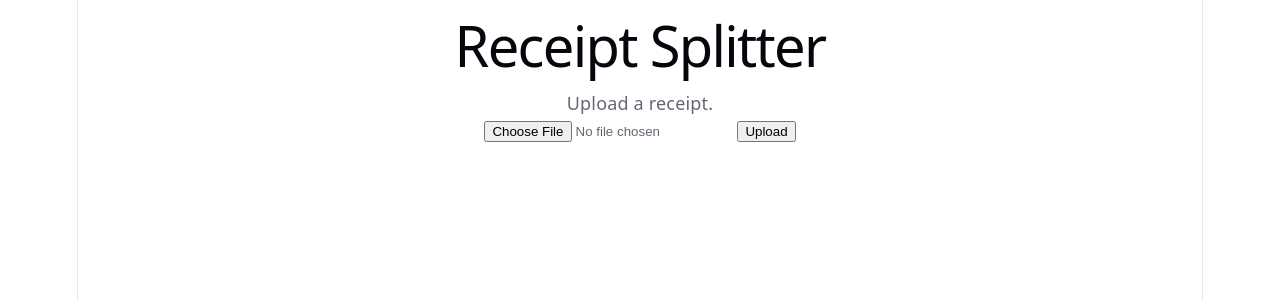
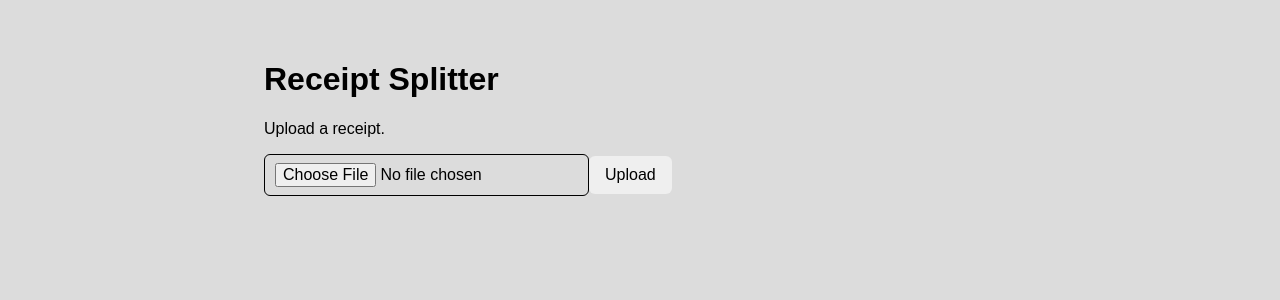
Before and after one commit to AlecTurcus/receipt-splitter, a React (Vite) app in the folder frontend/: page / in a window 1280 px wide. Shown: the top 300 px of the page. Built offline with nearby package versions, Linux system fonts and the light colour scheme.

Commit message:
Add frontend styling, update README

```diff
--- a/frontend/src/App.css
+++ b/frontend/src/App.css
@@ -1,184 +1,115 @@
-.counter {
-  font-size: 16px;
-  padding: 5px 10px;
-  border-radius: 5px;
-  color: var(--accent);
-  background: var(--accent-bg);
-  border: 2px solid transparent;
-  transition: border-color 0.3s;
-  margin-bottom: 24px;
-
-  &:hover {
-    border-color: var(--accent-border);
-  }
-  &:focus-visible {
-    outline: 2px solid var(--accent);
-    outline-offset: 2px;
-  }
+.app {
+  max-width: 800px;
+  margin:0 auto;
+  padding: 40px 24px;
 }
 
-.hero {
-  position: relative;
-
-  .base,
-  .framework,
-  .vite {
-    inset-inline: 0;
-    margin: 0 auto;
+.receipt-section {
+  background: white;
+  padding: 24px;
+  margin-top: 24px;
+  border-radius: 12px;
+  box-shadow: 0 2px 8px rgba(0, 0, 0, 0.08);
+  max-width: 650px;
 }
 
-  .base {
-    width: 170px;
-    position: relative;
-    z-index: 0;
+input {
+  padding: 8px 10px;
+  border: 1px solid;
+  border-radius: 6px;
+  font-size: 1rem;
 }
 
-  .framework,
-  .vite {
-    position: absolute;
+button {
+  padding: 10px 16px;
+  border: none;
+  border-radius: 6px;
+  cursor: pointer;
+  font-size: 1rem;
 }
 
-  .framework {
-    z-index: 1;
-    top: 34px;
-    height: 28px;
-    transform: perspective(2000px) rotateZ(300deg) rotateX(44deg) rotateY(39deg)
-      scale(1.4);
+label {
+  display: block;
+  margin-bottom: 12px;
 }
 
-  .vite {
-    z-index: 0;
-    top: 107px;
-    height: 26px;
-    width: auto;
-    transform: perspective(2000px) rotateZ(300deg) rotateX(40deg) rotateY(39deg)
-      scale(0.8);
-  }
+.item {
+  display: flex;
+  flex-direction: column;
+  align-items: flex-start;
+  gap: 12px;
+  margin-bottom: 16px;
 }
 
-#center {
+.item-fields {
   display: flex;
-  flex-direction: column;
-  gap: 25px;
-  place-content: center;
-  place-items: center;
-  flex-grow: 1;
-
-  @media (max-width: 1024px) {
-    padding: 32px 20px 24px;
-    gap: 18px;
-  }
+  gap: 12px;
+  margin-bottom: 8px;
 }
 
-#next-steps {
+.item-people {
   display: flex;
-  border-top: 1px solid var(--border);
-  text-align: left;
-
-  & > div {
-    flex: 1 1 0;
-    padding: 32px;
-    @media (max-width: 1024px) {
-      padding: 24px 20px;
-    }
+  gap: 12px;
+  flex-wrap: wrap;
 }
 
-  .icon {
-    margin-bottom: 16px;
-    width: 22px;
-    height: 22px;
+.item-people label {
+  display: flex;
+  align-items: center;
+  gap: 4px;
+  margin-bottom: 0;
 }
 
-  @media (max-width: 1024px) {
-    flex-direction: column;
-    text-align: center;
-  }
+.total-row {
+  display: grid;
+  grid-template-columns: 80px 210px;
+  align-items: center;
+  margin-bottom: 12px;
 }
 
-#docs {
-  border-right: 1px solid var(--border);
-
-  @media (max-width: 1024px) {
-    border-right: none;
-    border-bottom: 1px solid var(--border);
-  }
+.item-header {
+  display: grid;
+  grid-template-columns: 210px 210px;
+  gap: 12px;
+  margin-bottom: 8px;
+  font-weight: bold;
 }
 
-#next-steps ul {
-  list-style: none;
-  padding: 0;
+.people-list {
   display: flex;
   gap: 8px;
-  margin: 32px 0 0;
-
-  .logo {
-    height: 18px;
+  flex-wrap: wrap;
+  margin: 12px 0 16px;
 }
 
-  a {
-    color: var(--text-h);
-    font-size: 16px;
-    border-radius: 6px;
-    background: var(--social-bg);
-    display: flex;
-    padding: 6px 12px;
-    align-items: center;
-    gap: 8px;
-    text-decoration: none;
-    transition: box-shadow 0.3s;
-
-    &:hover {
-      box-shadow: var(--shadow);
-    }
-    .button-icon {
-      height: 18px;
-      width: 18px;
-    }
+.person {
+  background: #eeeeee;
+  padding: 6px 10px;
+  border-radius: 999px
 }
 
-  @media (max-width: 1024px) {
-    margin-top: 20px;
-    flex-wrap: wrap;
-    justify-content: center;
-
-    li {
-      flex: 1 1 calc(50% - 8px);
+.primary-button {
+  background: #222;
+  color: white;
 }
 
-    a {
-      width: 100%;
-      justify-content: center;
-      box-sizing: border-box;
-    }
-  }
+.primary-button:hover {
+  background: #444
 }
 
-#spacer {
-  height: 88px;
-  border-top: 1px solid var(--border);
-  @media (max-width: 1024px) {
-    height: 48px;
-  }
+.split-section {
+  background: white;
+  padding: 24px;
+  margin-top: 24px;
+  border-radius: 12px;
+  box-shadow: 0 2px 8px rgba(0, 0, 0, 0.08);
+  max-width: 650px;
 }
 
-.ticks {
-  position: relative;
-  width: 100%;
-
-  &::before,
-  &::after {
-    content: '';
-    position: absolute;
-    top: -4.5px;
-    border: 5px solid transparent;
+.split-row {
+  display: flex;
+  justify-content: space-between;
+  max-width: 300px;
+  margin-bottom: 10px;
+  font-size: 1.05rem;
 }
-
-  &::before {
-    left: 0;
-    border-left-color: var(--border);
-  }
-  &::after {
-    right: 0;
-    border-right-color: var(--border);
-  }
-}
--- a/frontend/src/App.tsx
+++ b/frontend/src/App.tsx
@@ -1,26 +1,6 @@
 import './App.css'
 import { useState } from 'react'
-
-type Person = {
-  name: string
-}
-
-type Item = {
-  name: string
-  price: string
-  shared_by: Person[]
-}
-
-type Receipt = {
-  items: Item[]
-  tax: string
-  tip: string
-  people: Person[]
-}
-
-type SplitResult = {
-  [name: string]: number
-}
+import type { Person, Receipt, SplitResult } from './types'
 
 
 function App() {
@@ -168,7 +148,7 @@ function App() {
   }
 
   return (
-    <div>
+    <div className = "app">
       <h1>Receipt Splitter</h1>
       <p>Upload a receipt.</p>
       <input
@@ -188,13 +168,15 @@ function App() {
       </button>
 
       {receipt && (
-        <div>
-
+        <div className = "receipt-section">
           <h2>Receipt</h2>
-
+          <div className = "item-header">
+            <span>Item</span>
+            <span>Price</span>
+          </div>
           {receipt.items.map((item, index) => (
-            <div key = {index}>
-
+            <div className = "item" key = {index}>
+              <div className = "item-fields">
                 <input
                   value = {item.name}
                   onChange = {(event) => {
@@ -213,7 +195,8 @@ function App() {
                     }
                   }}
                 />
-
+              </div>
+              <div className = "item-people">
                 {receipt.people.map((person) => {
                   const isChecked = item.shared_by.some(
                     assignedPerson => assignedPerson.name === person.name
@@ -231,17 +214,16 @@ function App() {
                     </label>
                   )
                 })}
+              </div>
 
             </div>
           ))}
-
-          <label>
-            Subtotal:
+          <div className = "total-row">
+            <label>Subtotal:</label>
             <input value = {fromCents(subtotalCents)} readOnly/>
-          </label>
-
-          <label>
-            Tax:
+          </div>
+          <div className = "total-row">
+            <label>Tax:</label>
             <input
                 type = "text"
                 value = {receipt.tax}
@@ -254,10 +236,9 @@ function App() {
 
                 }}
               />
-          </label>
-
-          <label>
-            Tip:
+          </div>
+          <div className = "total-row">
+            <label>Tip:</label>
             <input
                 type = "text"
                 value = {receipt.tip}
@@ -270,12 +251,11 @@ function App() {
 
                 }}
               />
-          </label>
-
-          <label>
-            Total:
+          </div>
+          <div className = "total-row">
+            <label>Total:</label>
             <input value = {fromCents(totalCents)} readOnly/>
-          </label>
+          </div>
           <div>
             <h3>People</h3>
 
@@ -289,13 +269,14 @@ function App() {
             <button onClick = {addPerson}>
               Add Person
             </button>
-
+            <div className = "people-list">
               {receipt.people.map((person, index) => (
-              <p key = {index}>{person.name}</p>
+                <span className = "person" key = {index}>{person.name} </span>
               ))}
             </div>
+          </div>
 
-          <button onClick = {handleCalculate}>
+          <button className = "primary-button" onClick = {handleCalculate}>
             Calculate
           </button>
 
@@ -303,13 +284,15 @@ function App() {
 
       )}
       {splitResult && (
-        <div>
-          <h3>Split</h3>
+        <div className = " split-section">
+          <h2>Split</h2>
 
           {Object.entries(splitResult).map(([name, amount]) => (
+            <div className = "split-row">
               <p key = {name}>
                 {name}: ${amount.toFixed(2)}
               </p>
+            </div>
           ))}
         </div>
       )}
--- a/frontend/src/index.css
+++ b/frontend/src/index.css
@@ -1,111 +1,9 @@
-:root {
-  --text: #6b6375;
-  --text-h: #08060d;
-  --bg: #fff;
-  --border: #e5e4e7;
-  --code-bg: #f4f3ec;
-  --accent: #aa3bff;
-  --accent-bg: rgba(170, 59, 255, 0.1);
-  --accent-border: rgba(170, 59, 255, 0.5);
-  --social-bg: rgba(244, 243, 236, 0.5);
-  --shadow:
-    rgba(0, 0, 0, 0.1) 0 10px 15px -3px, rgba(0, 0, 0, 0.05) 0 4px 6px -2px;
-
-  --sans: system-ui, 'Segoe UI', Roboto, sans-serif;
-  --heading: system-ui, 'Segoe UI', Roboto, sans-serif;
-  --mono: ui-monospace, Consolas, monospace;
-
-  font: 18px/145% var(--sans);
-  letter-spacing: 0.18px;
-  color-scheme: light dark;
-  color: var(--text);
-  background: var(--bg);
-  font-synthesis: none;
-  text-rendering: optimizeLegibility;
-  -webkit-font-smoothing: antialiased;
-  -moz-osx-font-smoothing: grayscale;
-
-  @media (max-width: 1024px) {
-    font-size: 16px;
-  }
+body {
+  margin: 0;
+  font-family: Arial, Helvetica, sans-serif;
+  background-color: gainsboro;
 }
 
-@media (prefers-color-scheme: dark) {
-  :root {
-    --text: #9ca3af;
-    --text-h: #f3f4f6;
-    --bg: #16171d;
-    --border: #2e303a;
-    --code-bg: #1f2028;
-    --accent: #c084fc;
-    --accent-bg: rgba(192, 132, 252, 0.15);
-    --accent-border: rgba(192, 132, 252, 0.5);
-    --social-bg: rgba(47, 48, 58, 0.5);
-    --shadow:
-      rgba(0, 0, 0, 0.4) 0 10px 15px -3px, rgba(0, 0, 0, 0.25) 0 4px 6px -2px;
-  }
-
-  #social .button-icon {
-    filter: invert(1) brightness(2);
-  }
-}
-
-#root {
-  width: 1126px;
-  max-width: 100%;
-  margin: 0 auto;
-  text-align: center;
-  border-inline: 1px solid var(--border);
-  min-height: 100svh;
-  display: flex;
-  flex-direction: column;
+* {
   box-sizing: border-box;
 }
-
-body {
-  margin: 0;
-}
-
-h1,
-h2 {
-  font-family: var(--heading);
-  font-weight: 500;
-  color: var(--text-h);
-}
-
-h1 {
-  font-size: 56px;
-  letter-spacing: -1.68px;
-  margin: 32px 0;
-  @media (max-width: 1024px) {
-    font-size: 36px;
-    margin: 20px 0;
-  }
-}
-h2 {
-  font-size: 24px;
-  line-height: 118%;
-  letter-spacing: -0.24px;
-  margin: 0 0 8px;
-  @media (max-width: 1024px) {
-    font-size: 20px;
-  }
-}
-p {
-  margin: 0;
-}
-
-code,
-.counter {
-  font-family: var(--mono);
-  display: inline-flex;
-  border-radius: 4px;
-  color: var(--text-h);
-}
-
-code {
-  font-size: 15px;
-  line-height: 135%;
-  padding: 4px 8px;
-  background: var(--code-bg);
-}
--- /dev/null
+++ b/frontend/src/types.ts
@@ -0,0 +1,20 @@
+export type Person = {
+  name: string
+}
+
+export type Item = {
+  name: string
+  price: string
+  shared_by: Person[]
+}
+
+export type Receipt = {
+  items: Item[]
+  tax: string
+  tip: string
+  people: Person[]
+}
+
+export type SplitResult = {
+  [name: string]: number
+}
```
Also changed, not shown: 1 other file (tests, documents, lock files or other folders). Lines whose indentation alone changed are shown as unchanged.
